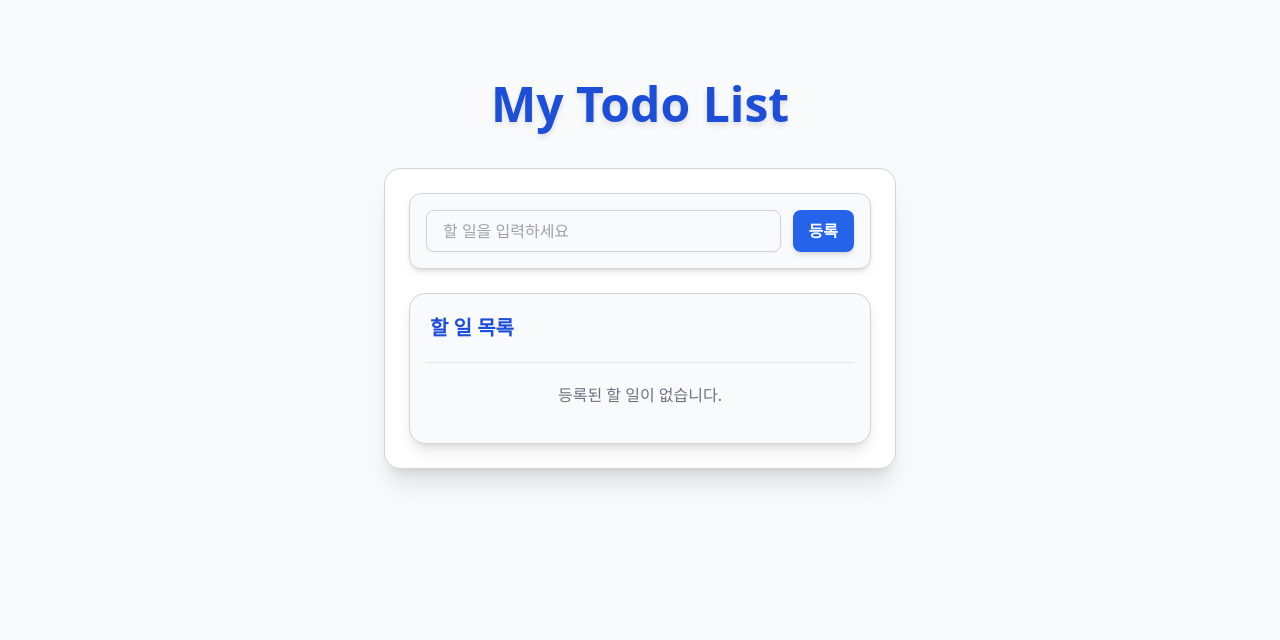
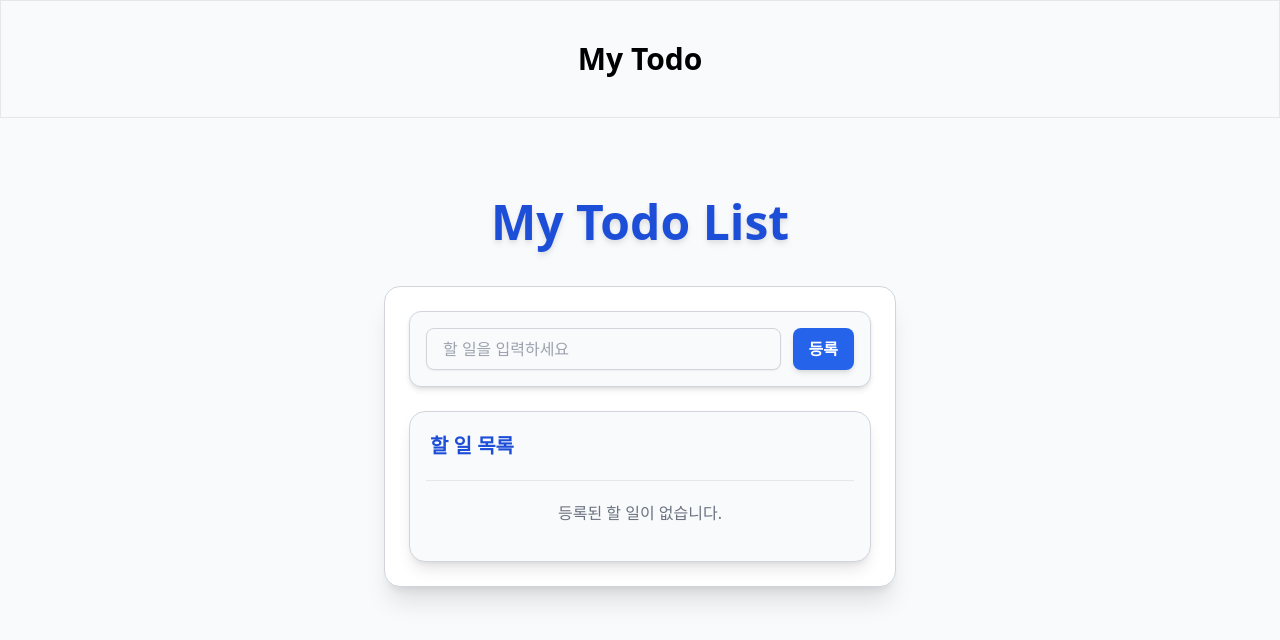
Before and after one commit to seastj/todo_ts_usestate, a React (Create React App) app: page / in a window 1280 px wide. Shown: the top 640 px of the page. Built offline with nearby package versions, Linux system fonts and the light colour scheme.

Commit message:
[docs] 최종수정

```diff
--- /dev/null
+++ b/src/components/Header.tsx
@@ -0,0 +1,9 @@
+function Header() {
+  return (
+    <div className="flex justify-center p-10 bg-gray-50 border border-b-gray-200 font-semibold text-3xl">
+      My Todo
+    </div>
+  );
+}
+
+export default Header;
--- a/src/pages/StartPage.tsx
+++ b/src/pages/StartPage.tsx
@@ -2,6 +2,7 @@ import { useEffect, useState } from 'react';
 import TodoList from '../todos/TodoList';
 import TodoWrite from '../todos/TodoWrite';
 import { ITodoType } from '../types/todoTypes';
+import Header from '../components/Header';
 
 const initialTodos: ITodoType[] = [];
 
@@ -40,6 +41,8 @@ function StartPage(): JSX.Element {
   }, []);
 
   return (
+    <>
+      <Header />
       <div className="min-h-screen bg-gray-50 flex justify-center items-start p-4">
         <div className="w-full max-w-lg flex flex-col items-center gap-10 mt-16">
           <h1 className="text-4xl sm:text-5xl font-bold text-blue-700 drop-shadow-md text-center">
@@ -62,6 +65,7 @@ function StartPage(): JSX.Element {
           </div>
         </div>
       </div>
+    </>
   );
 }
 
--- a/src/todos/TodoEdit.tsx
+++ /dev/null
@@ -1,5 +0,0 @@
-function TodoEdit() {
-  return <div>TodoEdit</div>;
-}
-
-export default TodoEdit;
--- a/src/todos/TodoItem.tsx
+++ b/src/todos/TodoItem.tsx
@@ -72,7 +72,7 @@ function TodoItem({
             />
             <span
               className={`flex-1 text-gray-900 ${
-                todo.completed ? 'line-through text-gray-400' : 'font-semibold'
+                todo.completed ? 'line-through text-gray-400 ' : 'font-semibold'
               }`}
             >
               {todo.title}
```
Also changed, not shown: 1 other file (tests, documents, lock files or other folders). Lines whose indentation alone changed are shown as unchanged.
